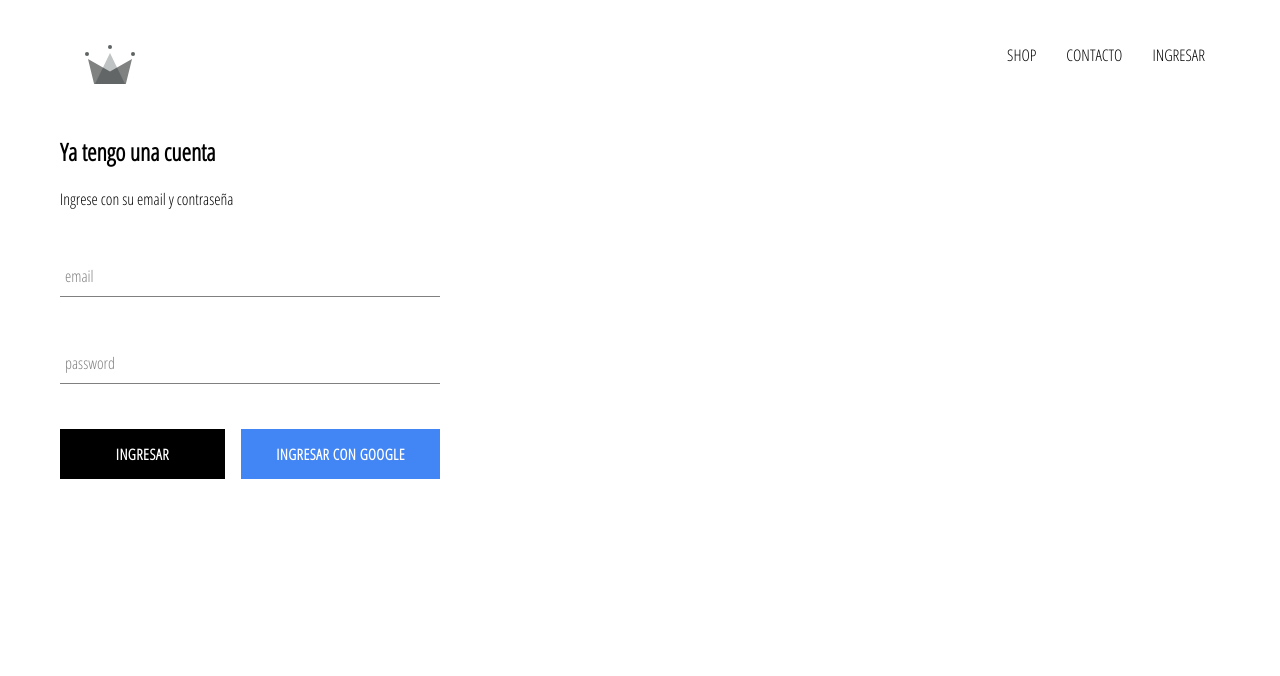
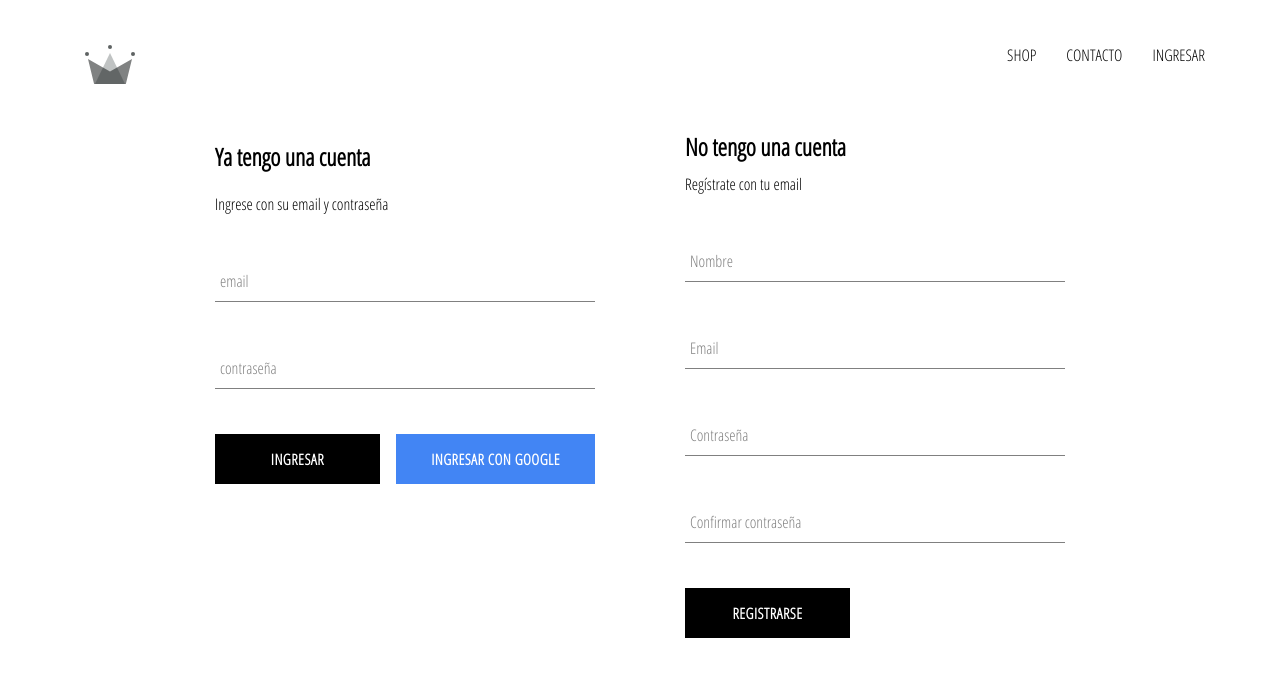
Before and after one commit to PabloSantaMaria/CRD-crown-clothing, a React (Create React App) app: page /signin in a window 1280 px wide. Shown: the top 676 px of the page. Built offline with nearby package versions, Linux system fonts and the light colour scheme; no server answers.

Commit message:
sign up con email

```diff
--- a/src/App.js
+++ b/src/App.js
@@ -34,6 +34,8 @@
               ...snapShot.data()
             }
           });
+
+          console.log(this.state);
         });
       }
       else {
--- a/src/components/sign-in/sign-in.jsx
+++ b/src/components/sign-in/sign-in.jsx
@@ -38,14 +38,16 @@
             label='email'
             value={this.state.email}
             required
-      handleChange={this.handleChange}/>
+            handleChange={this.handleChange}
+          />
           <FormInput
             name='password'
             type='password'
-      label='password'
+            label='contraseña'
             value={this.state.password}
             required
-      handleChange={this.handleChange}/>
+            handleChange={this.handleChange}
+          />
           <div className='buttons'>
             <CustomButton type='submit'>INGRESAR</CustomButton>
             <CustomButton onClick={signInWithGoogle} googleSignIn>INGRESAR CON GOOGLE</CustomButton>
--- /dev/null
+++ b/src/components/sign-up/sign-up.jsx
@@ -0,0 +1,99 @@
+import React from 'react';
+import FormInput from '../form-input/form-input';
+import CustomButton from '../custom-button/custom-button';
+import {auth, createUserProfile} from '../../firebase/firebase.utils.js';
+
+import './sign-up.scss';
+
+class SignUp extends React.Component {
+  constructor() {
+    super();
+
+    this.state = {
+      displayName: '',
+      email: '',
+      password: '',
+      confirmPassword: ''
+    }
+  }
+
+  handleChange = event => {
+    const {name, value} = event.target;
+
+    this.setState({[name]: value});
+  }
+
+  handleSubmit = async event => {
+    event.preventDefault();
+
+    const {displayName, email, password, confirmPassword} = this.state;
+
+    if (password !== confirmPassword) {
+      alert('las contrasenas no coinciden');
+      return;
+    }
+
+    try {
+      const {user} = await auth.createUserWithEmailAndPassword(email, password);
+      await createUserProfile(user, {displayName})
+
+      this.setState({
+        displayName: '',
+        email: '',
+        password: '',
+        confirmPassword: ''
+      });
+    } catch (error) {
+      console.log(error);
+    }
+  }
+
+  render() {
+    const {displayName, email, password, confirmPassword} = this.state;
+    return(
+      <div className='sign-up'>
+        <h2 className='title'>No tengo una cuenta</h2>
+        <span>Regístrate con tu email</span>
+
+        <form className='sign-up-form' onSubmit={this.handleSubmit}>
+          <FormInput
+            type='text'
+            name='displayName'
+            value={displayName}
+            onChange={this.handleChange}
+            label='Nombre'
+            required
+          />
+          <FormInput
+            type='email'
+            name='email'
+            value={email}
+            onChange={this.handleChange}
+            label='Email'
+            required
+          />
+          <FormInput
+            type='password'
+            name='password'
+            value={password}
+            onChange={this.handleChange}
+            label='Contraseña'
+            required
+          />
+          <FormInput
+            type='password'
+            name='confirmPassword'
+            value={confirmPassword}
+            onChange={this.handleChange}
+            label='Confirmar contraseña'
+            required
+          />
+
+          <CustomButton type='submit'>Registrarse</CustomButton>
+        </form>
+      </div>
+    )
+  }
+}
+
+export default SignUp;
--- /dev/null
+++ b/src/components/sign-up/sign-up.scss
@@ -0,0 +1,9 @@
+.sign-up {
+  display: flex;
+  flex-direction: column;
+  width: 380px;
+
+  .title {
+    margin: 10px 0;
+  }
+}
--- a/src/pages/sign/sign.jsx
+++ b/src/pages/sign/sign.jsx
@@ -2,10 +2,12 @@
 
 import './sign.scss';
 import SignIn from '../../components/sign-in/sign-in';
+import SignUp from '../../components/sign-up/sign-up';
 
 const SignPage = () => (
   <div className='sign'>
     <SignIn/>
+    <SignUp/>
   </div>
 );
 
--- a/src/pages/sign/sign.scss
+++ b/src/pages/sign/sign.scss
@@ -0,0 +1,6 @@
+.sign {
+  width: 850px;
+  display: flex;
+  justify-content: space-between;
+  margin: 30px auto;
+}
```
Lines whose indentation alone changed are shown as unchanged.
